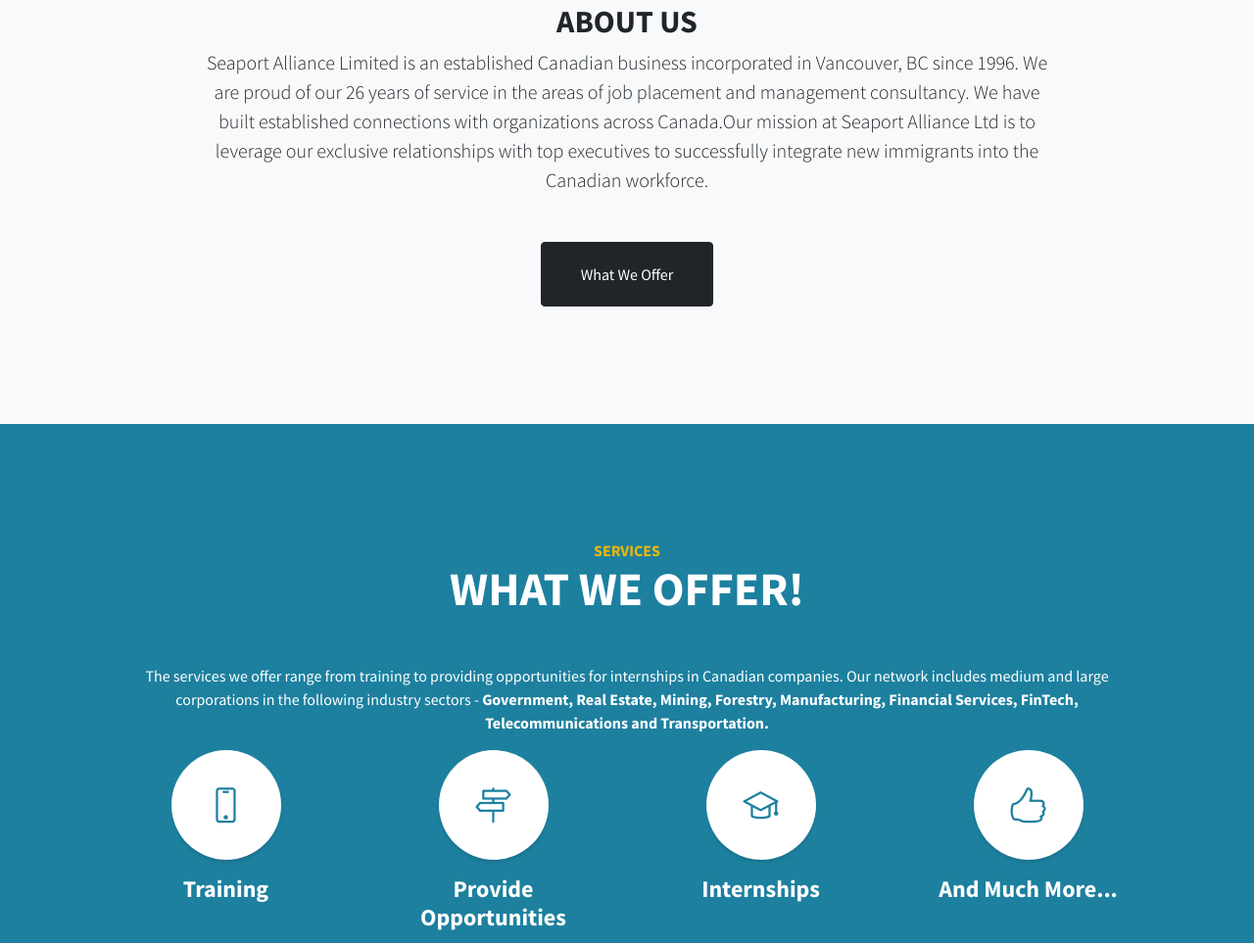
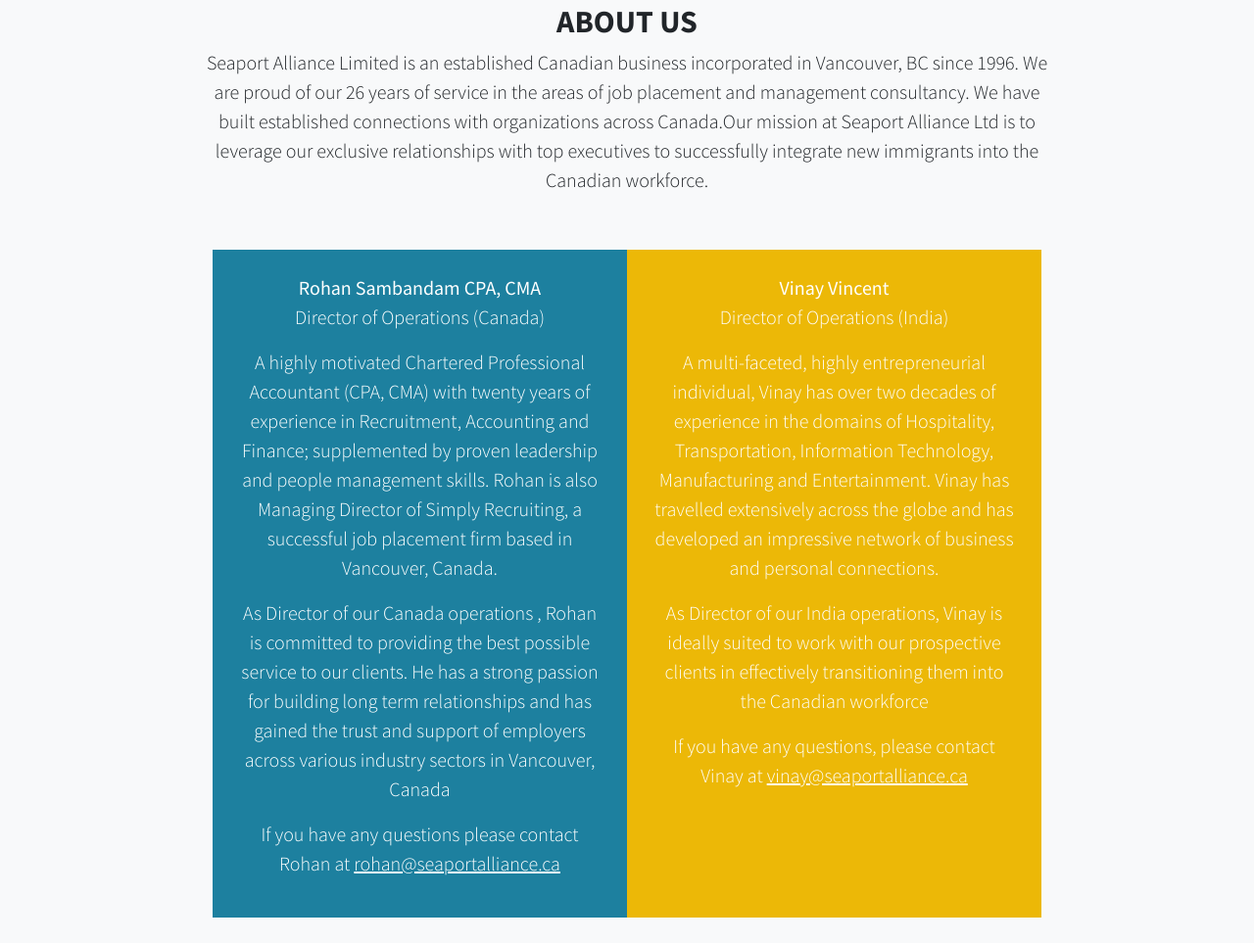
Before and after one commit to paulbass2005/seaport-web, a plain HTML site: page index.html in a window 1280 px wide. Shown: the part 917-1880 px from the top of the page at 98% size. Drawn offline with nearby package versions, Linux system fonts and the light colour scheme.

Commit message:
text edits

```diff
--- a/index.html
+++ b/index.html
@@ -53,6 +53,33 @@
 
 
                         </p>
+
+                        <div class="row  lead w-100 d-flex align-items-top text-white mb-4 p-2 m-auto " >
+                            <div class="col-md-6 col-sm-4 bg-primary p-4 ">
+                                <p><b>Rohan Sambandam CPA, CMA </b><br/> Director of Operations (Canada) </p>
+                                <p"> A highly motivated Chartered Professional Accountant (CPA, CMA) with twenty years of
+                                experience in Recruitment, Accounting and Finance; supplemented by proven
+                                leadership and people management skills. Rohan is also Managing Director of Simply
+                                Recruiting, a successful job placement firm based in Vancouver, Canada.</p>
+
+                               <p> As Director of our Canada operations , Rohan is committed to providing the best
+                                possible service to our clients. He has a strong passion for building long term
+                                relationships and has gained the trust and support of employers across various industry
+                                sectors in Vancouver, Canada</p>
+                               <p> If you have any questions please contact Rohan at <a class="text-white" href="mailto:rohan@seaportalliance.ca">rohan@seaportalliance.ca</a></p>
+                            </div>
+                            <div class="col-md-6 col-sm-4 bg-secondary p-4">
+                                <p><b>Vinay Vincent </b><br/>Director of Operations (India)</p>
+                                <p> A multi-faceted, highly entrepreneurial individual, Vinay has over two decades of
+                                experience in the domains of Hospitality, Transportation, Information Technology,
+                                Manufacturing and Entertainment. Vinay has travelled extensively across the globe and
+                                has developed an impressive network of business and personal connections.</p>
+                                <p>As Director of our India operations, Vinay is ideally suited to work with our prospective
+                                clients in effectively transitioning them into the Canadian workforce</p>
+                                <p>If you have any questions, please contact Vinay at <a class="text-white" href="mailto:vinay@seaportalliance.ca">vinay@seaportalliance.ca </a></p>
+                            </div>
+                        </div>
+
                         <a class="btn btn-dark btn-xl" href="#services">What We Offer</a>
                     </div>
                 </div>
@@ -214,9 +241,9 @@
         <!-- Footer-->
         <footer class="footer text-center">
             <div class="container px-4 px-lg-5">
-                 <h3 class="mb-4"> CONTACTS</h3>
+                 <!-- <h3 class="mb-4"> CONTACTS</h3>
                  <p> ROHAN SAMBANDAM (CANADA) – rohan@seaportalliance.ca</p>
-                 <p>  VINAY VINCENT (INDIA) – vinay@seaportalliance.ca</p>
+                 <p>  VINAY VINCENT (INDIA) – vinay@seaportalliance.ca</p> -->
                 <ul class="list-inline mb-5">
                     <li class="list-inline-item">
                         <a class="social-link rounded-circle text-white mr-3" href="#!"><i class="icon-social-facebook"></i></a>
```
Also changed, not shown: css/styles.css.
